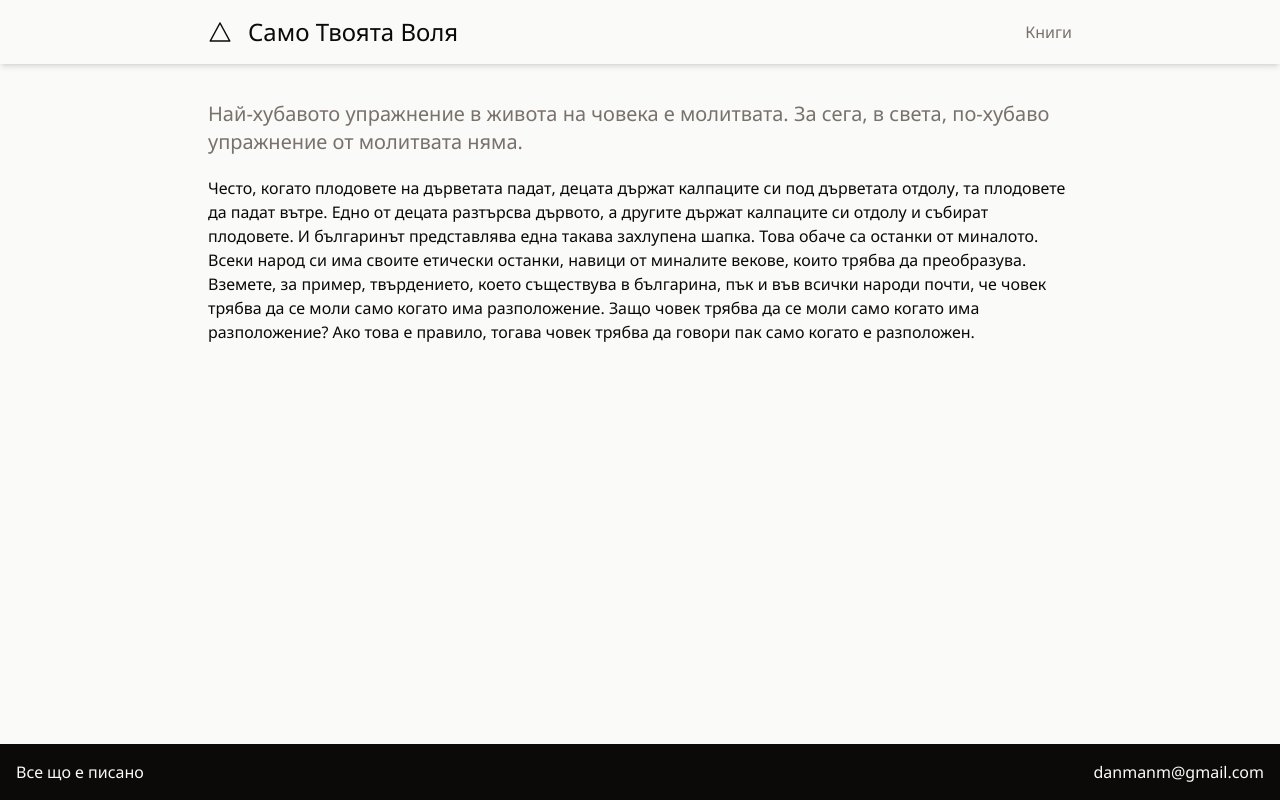
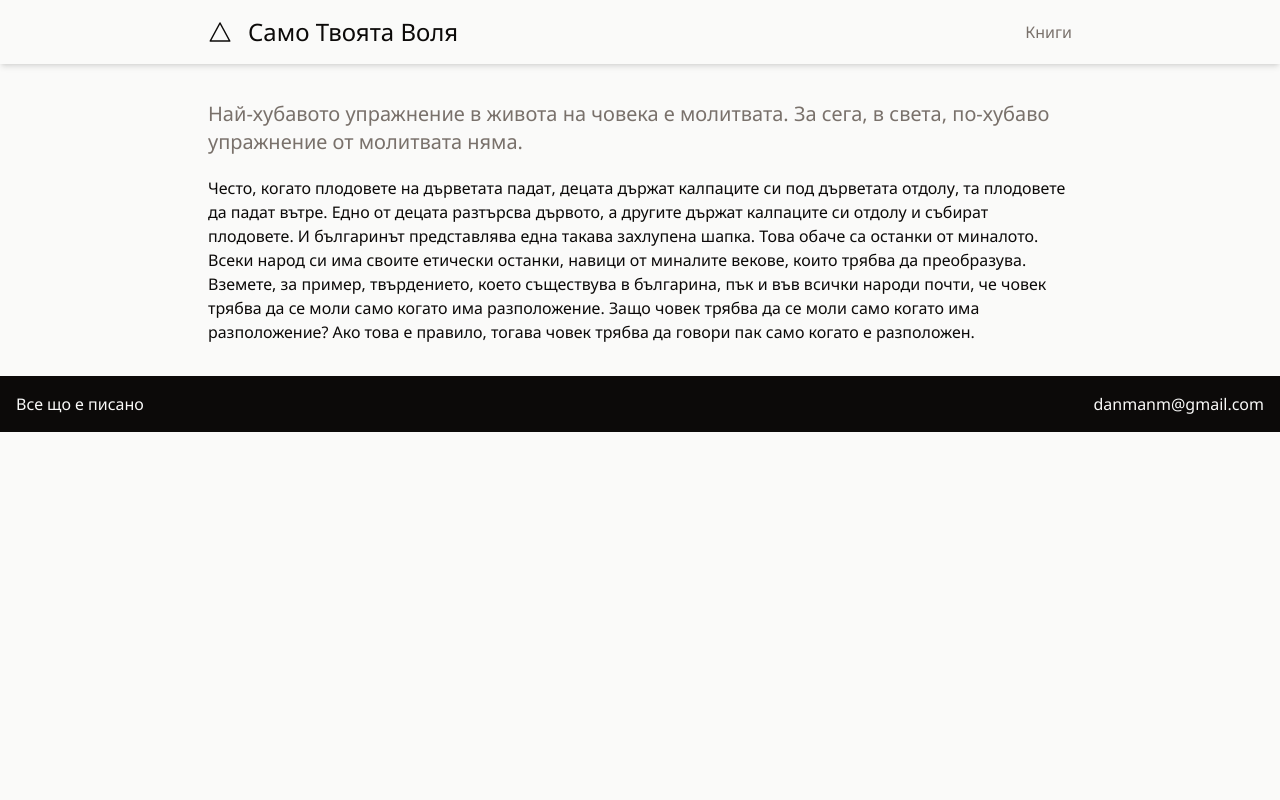
Before and after one commit to Danman7/ihrishbenrut, a Next.js app: page / in a window 1280 px wide. Built offline with nearby package versions, Linux system fonts and the light colour scheme.

Commit message:
Fix footer positioning and update Breadcrumbs component for better layout

```diff
--- a/app/layout.tsx
+++ b/app/layout.tsx
@@ -26,7 +26,7 @@ export default function RootLayout({
       <body className={`${notoSans.variable} font-serif antialiased`}>
         <Nav />
         <main className="mx-auto max-w-4xl p-4">{children}</main>
-        <footer className="bg-foreground text-background flex justify-between fixed bottom-0 left-0 right-0 p-4 gap-4">
+        <footer className="bg-foreground text-background flex justify-between bottom-0 left-0 right-0 p-4 gap-4">
           <div>Все що е писано</div>
           <div>
             <a href="mailto:danmanm@gmail.com">danmanm@gmail.com</a>
--- a/app/ui/Breadcrumbs.tsx
+++ b/app/ui/Breadcrumbs.tsx
@@ -10,7 +10,7 @@ export default function Breadcrumbs({
   return (
     <nav
       aria-label="Breadcrumb"
-      className="flex items-center mb-4 text-sm text-light"
+      className="flex items-center mb-4 text-sm text-light flex-wrap"
     >
       {breadcrumbs.map((crumb, idx) => (
         <span key={crumb.href}>
```
